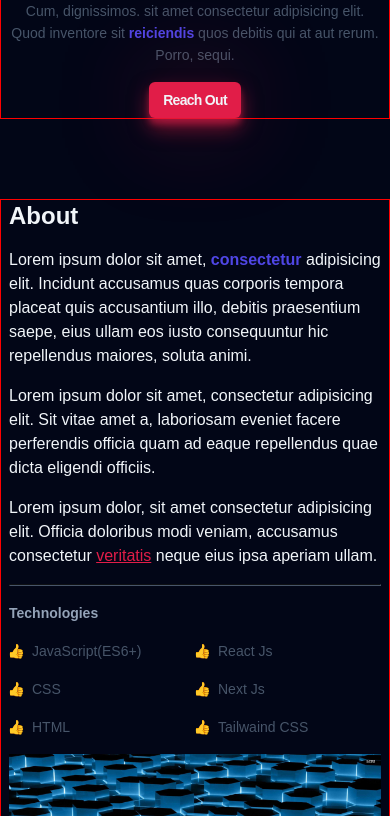
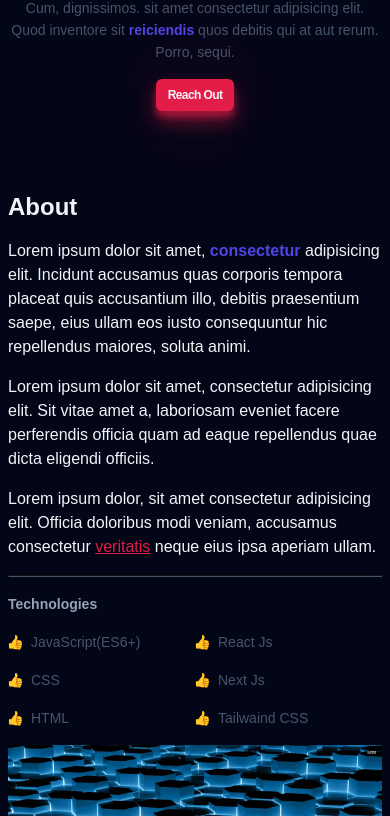
Before and after one commit to ShubhamDesai2003/Responsive-Portfolio, a website built with Vite: page index.html in a window 390 px wide. Shown: the part 368-1184 px from the top of the page. Built offline with nearby package versions, Linux system fonts and the light colour scheme; a web font is replaced by a local one.

Commit message:
phone btn

```diff
--- a/styles/components/hero.css
+++ b/styles/components/hero.css
@@ -39,7 +39,17 @@
     font-size: var(--size-sm);
 }
 
+/* Xss */
+@media (max-width: 412px){
+    .container{
+        max-width: 412px;
+    }
 
+    .hero__btn{
+        font-size: var(--size-xs);
+    }
+
+}
 
 /* Xs */
 @media (min-width: 475px){
--- a/styles/utlis.css
+++ b/styles/utlis.css
@@ -64,7 +64,6 @@
 @media (max-width: 412px){
     .container{
         max-width: 412px;
-        border: 1px solid red;
     }
 }
 
```
